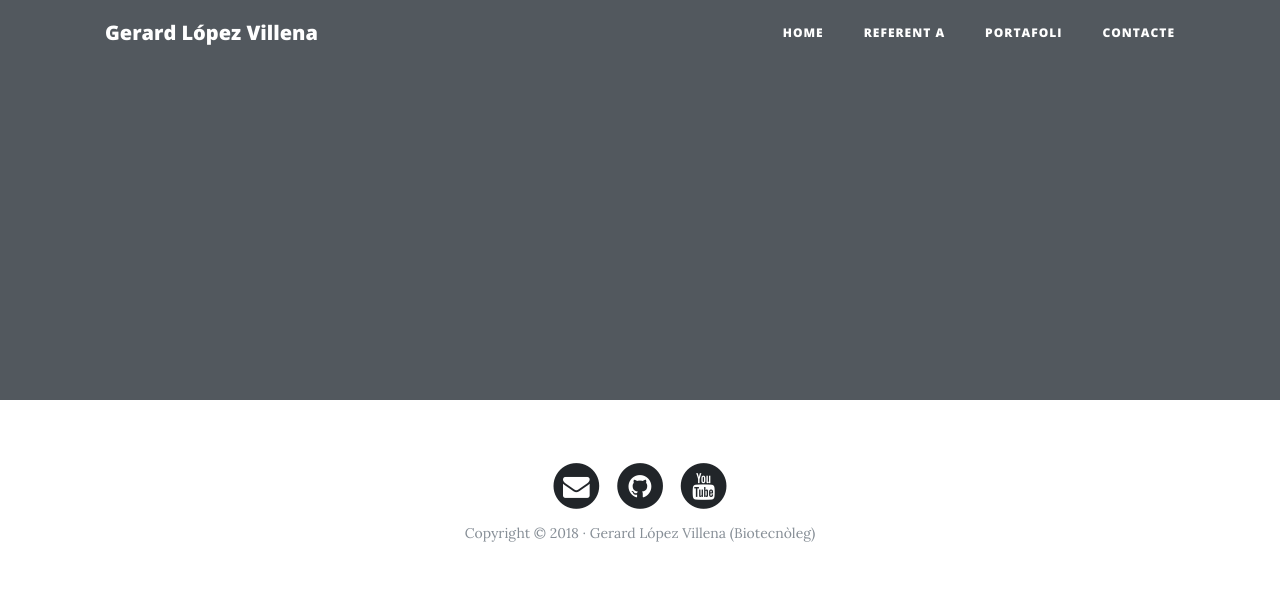
After one commit to gerardlopezvillena/django_ex1, a Django app: template core/templates/core/base_correcte.html in a window 1280 px wide. The commit adds this page. Shown: the top 608 px of the page. Run offline with Django 3.2, Linux system fonts and the light colour scheme; the template is opened without the code that fills it, so the values that code supplies are empty; some libraries are stand-ins or nearby versions.

Commit message:
front end back end

```diff
--- /dev/null
+++ b/core/templates/core/base_correcte.html
@@ -0,0 +1,114 @@
+<!DOCTYPE html>
+<html lang="es">
+
+  <head>
+
+    <meta charset="utf-8">
+    <meta name="viewport" content="width=device-width, initial-scale=1, shrink-to-fit=no">
+
+    <title>
+    {% block tittle %}{% endblock %} | Gerard López Villena
+    </title>
+
+
+    <!-- Estilos y fuentes del template  -->
+    {% load static %}
+    <link href="{% static 'core/vendor/bootstrap/css/bootstrap.min.css' %}" rel="stylesheet">
+    <link href="{% static 'core/vendor/font-awesome/css/font-awesome.min.css' %}" rel="stylesheet" type="text/css">
+    <link href='https://fonts.googleapis.com/css?family=Lora:400,700,400italic,700italic' rel='stylesheet' type='text/css'>
+    <link href='https://fonts.googleapis.com/css?family=Open+Sans:300italic,400italic,600italic,700italic,800italic,400,300,600,700,800' rel='stylesheet' type='text/css'>
+    <link href="{% static 'core/css/clean-blog.min.css' %}" rel="stylesheet">
+
+  </head>
+
+  <body>
+
+    <!-- Navegación -->
+    <nav class="navbar navbar-expand-lg navbar-light fixed-top" id="mainNav">
+      <div class="container">
+        <a class="navbar-brand" href="{% url 'home' %}">Gerard López Villena</a>
+        <button class="navbar-toggler navbar-toggler-right" type="button" data-toggle="collapse" data-target="#navbarResponsive" aria-controls="navbarResponsive" aria-expanded="false" aria-label="Toggle navigation">
+          Menú
+          <i class="fa fa-bars"></i>
+        </button>
+        <div class="collapse navbar-collapse" id="navbarResponsive">
+          <ul class="navbar-nav ml-auto">
+            <li class="nav-item">
+              <a class="nav-link" href="{% url 'home' %}">Home</a>
+            </li>
+            <li class="nav-item">
+              <a class="nav-link" href="{% url 'about' %}">Referent a</a>
+            </li>
+            <li class="nav-item">
+              <a class="nav-link" href="{% url 'portfolio' %}">Portafoli</a>
+            </li>
+            <li class="nav-item">
+              <a class="nav-link" href="{% url 'contact' %}">Contacte</a>
+            </li>
+          </ul>
+        </div>
+      </div>
+    </nav>
+
+    <!-- Cabecera -->
+    <header class="masthead" style="background-image: url('{% block background %}{% endblock %}')">
+      <div class="overlay"></div>
+      <div class="container">
+        <div class="row">
+          <div class="col-lg-8 col-md-10 mx-auto">
+            <div class="site-heading">
+              {% block headers %}{% endblock %}
+            </div>
+          </div>
+        </div>
+      </div>
+    </header>
+
+    <!--Contingut-->
+    {% block content %}{% endblock %}
+
+    <!-- Pié de página -->
+    <footer>
+      <div class="container">
+        <div class="row">
+          <div class="col-lg-8 col-md-10 mx-auto">
+            <ul class="list-inline text-center">
+              <li class="list-inline-item">
+                <a href="#">
+                  <span class="fa-stack fa-lg">
+                    <i class="fa fa-circle fa-stack-2x"></i>
+                    <i class="fa fa-envelope fa-stack-1x fa-inverse"></i>
+                  </span>
+                </a>
+              </li>
+              <li class="list-inline-item">
+                <a href="#">
+                  <span class="fa-stack fa-lg">
+                    <i class="fa fa-circle fa-stack-2x"></i>
+                    <i class="fa fa-github fa-stack-1x fa-inverse"></i>
+                  </span>
+                </a>
+              </li>
+              <li class="list-inline-item">
+                <a href="#">
+                  <span class="fa-stack fa-lg">
+                    <i class="fa fa-circle fa-stack-2x"></i>
+                    <i class="fa fa-youtube fa-stack-1x fa-inverse"></i>
+                  </span>
+                </a>
+              </li>
+            </ul>
+            <p class="copyright text-muted">Copyright &copy; 2018 · Gerard López Villena (Biotecnòleg) </p>
+          </div>
+        </div>
+      </div>
+    </footer>
+
+    <!-- Bootstrap y Javascripts -->
+    <script src="{% static 'core/vendor/jquery/jquery.min.js' %}"></script>
+    <script src="{% static 'core/vendor/bootstrap/js/bootstrap.bundle.min.js' %}"></script>
+    <script src="{% static 'core/js/clean-blog.min.js' %}"></script>
+
+  </body>
+
+</html>
--- a/getting_started_django.txt
+++ b/getting_started_django.txt
@@ -85,3 +85,9 @@ D'aquesta manera encara que canvii la url real no la haurem de canviar a la rest
 href="{% static 'core/...' %}"
 scr="{% static 'core/...' %}"
 style="background-image: url('{% static 'core/...' %}')"
+
+NOTA: {{request.path}} es una variable interna del template que si la poso a la brava en un template m'indicara el path de cada template, es a dir: /, /about-me/, /portfolio/, etc
+NOTA2: Exemple amb el template tag IF:
+{% if request.path != "/"}
+    <hr>
+{% endif %}
```
Also changed, not shown: core/templates/core/about.html (+11 -6 lines), core/templates/core/base.html (+11 -3 lines), core/templates/core/contact.html (+11 -5 lines), core/templates/core/home.html (+2 -8 lines), core/templates/core/portfolio.html (+10 -4 lines).
